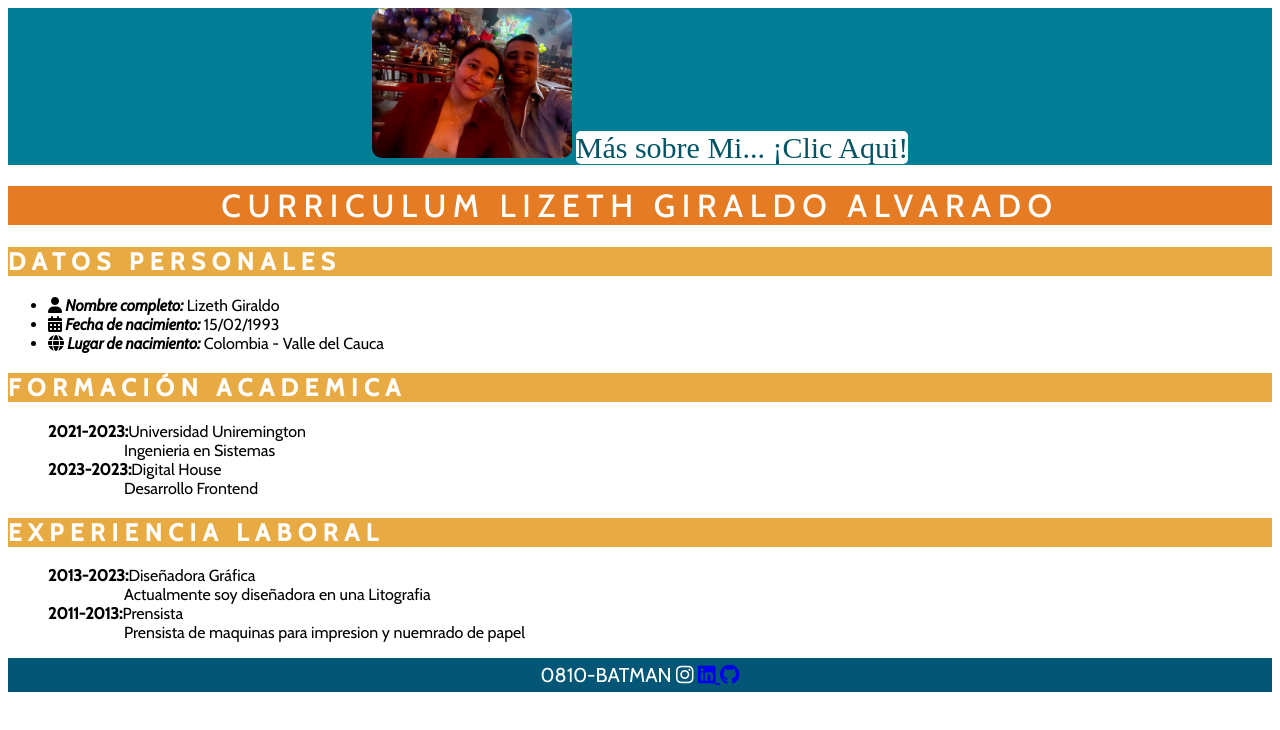
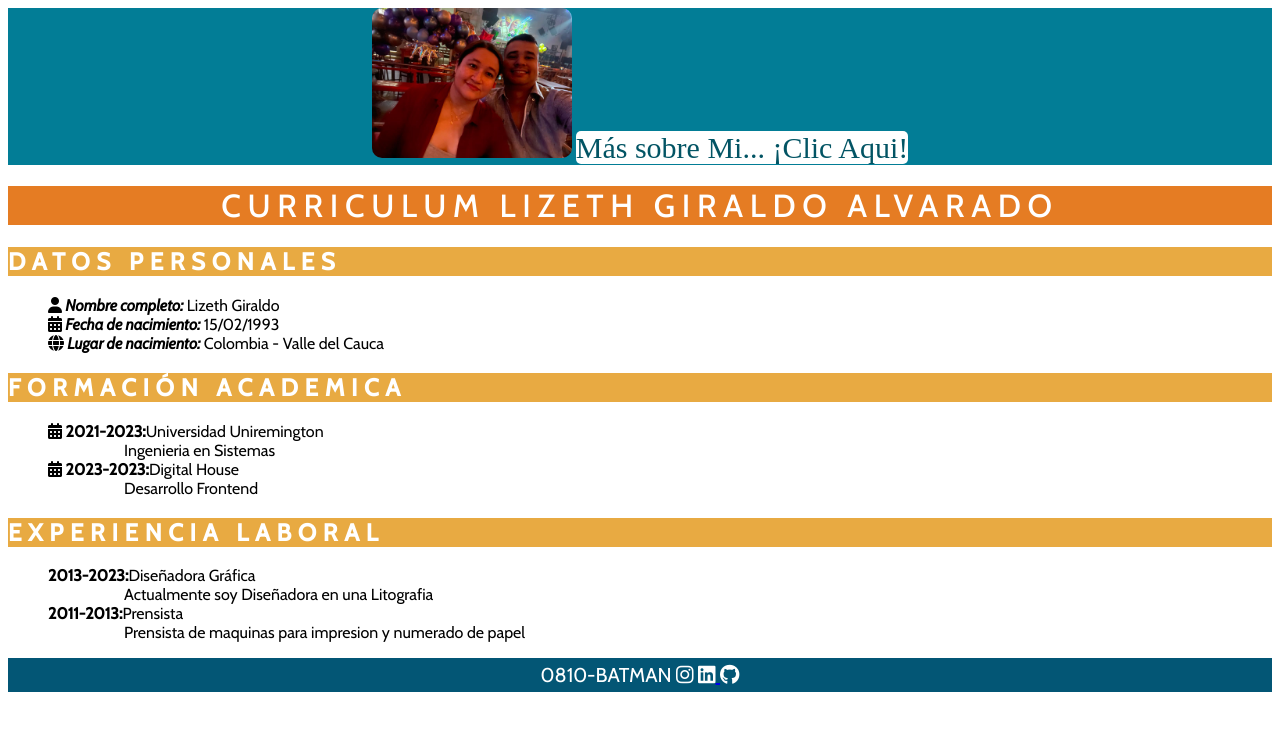
Before and after one commit to lizgiraldo/CV-LizethGirlado, a plain HTML site: page index.html in a window 1280 px wide. Drawn offline with nearby package versions, Linux system fonts and the light colour scheme; a web font is replaced by a local one.

Commit message:
final de medio dia

```diff
--- a/CSS/style.css
+++ b/CSS/style.css
@@ -60,3 +60,7 @@ background-color: white;
 border-radius: 5px;
 color: #025464;
 }
+
+.icon{
+    color: #E57C23;
+}
--- a/index.html
+++ b/index.html
@@ -21,7 +21,7 @@
     <main>
         <section>
             <h2 class="subtitulo">Datos Personales</h2>
-            <ul>
+            <ul class="sinStyle">
                 <li class="lista"><i class="fa-solid fa-user"></i><strong><i> Nombre completo:</i></strong> Lizeth Giraldo</li>
                 <li class="lista"><i class="fa-solid fa-calendar-days"></i><strong><i> Fecha de nacimiento:</i></strong> 15/02/1993</li>
                 <li class="lista"><i class="fa-solid fa-globe"></i><strong><i> Lugar de nacimiento:</i></strong> Colombia - Valle del Cauca</li>
@@ -30,15 +30,15 @@
         <section>
             <h2 class="subtitulo">Formación Academica</h2>
             <ul class="sinStyle">
-                <li class="lista"><strong>2021-2023:</strong>Universidad Uniremington<li class="textoIndentado lista">Ingenieria en Sistemas</li></li>
-                <li class="lista"><strong>2023-2023:</strong>Digital House<li class="textoIndentado lista">Desarrollo Frontend</li></li>
+                <li class="lista"><i class="fa-solid fa-calendar-days"></i><strong> 2021-2023:</strong>Universidad Uniremington<li class="textoIndentado lista">Ingenieria en Sistemas</li></li>
+                <li class="lista"><i class="fa-solid fa-calendar-days"></i><strong> 2023-2023:</strong>Digital House<li class="textoIndentado lista">Desarrollo Frontend</li></li>
             </ul>
         </section>
         <section>
             <h2 class="subtitulo">Experiencia laboral</h2>
             <ul class="sinStyle">
-                <li class="lista"><strong>2013-2023:</strong>Diseñadora Gráfica<li class="textoIndentado lista">Actualmente soy diseñadora en una Litografia</li></li>
-                <li class="lista"><strong>2011-2013:</strong>Prensista<li class="textoIndentado lista">Prensista de maquinas para impresion y nuemrado de papel</li></li>
+                <li class="lista"><strong>2013-2023:</strong>Diseñadora Gráfica<li class="textoIndentado lista">Actualmente soy Diseñadora en una Litografia</li></li>
+                <li class="lista"><strong>2011-2013:</strong>Prensista<li class="textoIndentado lista">Prensista de maquinas para impresion y numerado de papel</li></li>
             </ul>
         </section>
 
@@ -46,9 +46,7 @@
 <!-- pie de pagina -->
     <footer>
         <div class="piePagina">
-            <p class="prueba lista" >0810-BATMAN <i class="fa-brands fa-instagram"></i> <a href="https://www.linkedin.com/in/lizeth-giraldo/"><i class="fa-brands fa-linkedin"></i> </a> <a href="https://github.com/lizgiraldo/CV-LizethGirlado.git"><i class="fa-brands fa-github "></i></a></p>
-
-
+            <p class="prueba lista">0810-BATMAN <i class="fa-brands fa-instagram" style="color: white;"></i> <a href="https://www.linkedin.com/in/lizeth-giraldo/"><i class="fa-brands fa-linkedin" style="color: white;"></i> </a> <a href="https://github.com/lizgiraldo/CV-LizethGirlado.git"><i class="fa-brands fa-github " style="color: white;"></i></a></p>
         </div>
     </footer>
 
```
